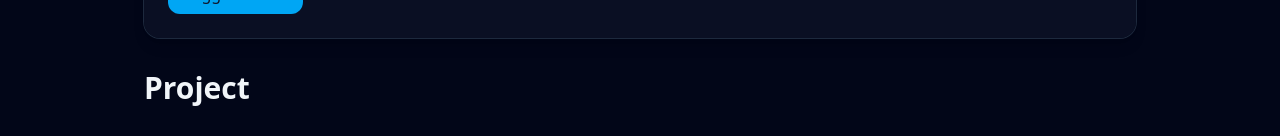
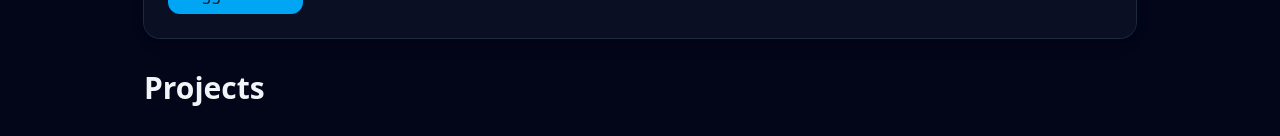
Before and after one commit to snatz-coder/react-portfolio, a Next.js app: page /playground in a window 1280 px wide. Shown: the part 437-573 px from the top of the page. Built offline with nearby package versions, Linux system fonts and the light colour scheme.

Commit message:
title typo fix

```diff
--- a/app/playground/page.tsx
+++ b/app/playground/page.tsx
@@ -8,7 +8,7 @@
       <h1 className="text-3xl font-bold">Playground</h1>
       <HooksDemo />
       <ContextDemo />
-      <h1 className="text-3xl font-bold">Project</h1>
+      <h1 className="text-3xl font-bold">Projects</h1>
       <ProjectDemo />
     </div>
   )
```
